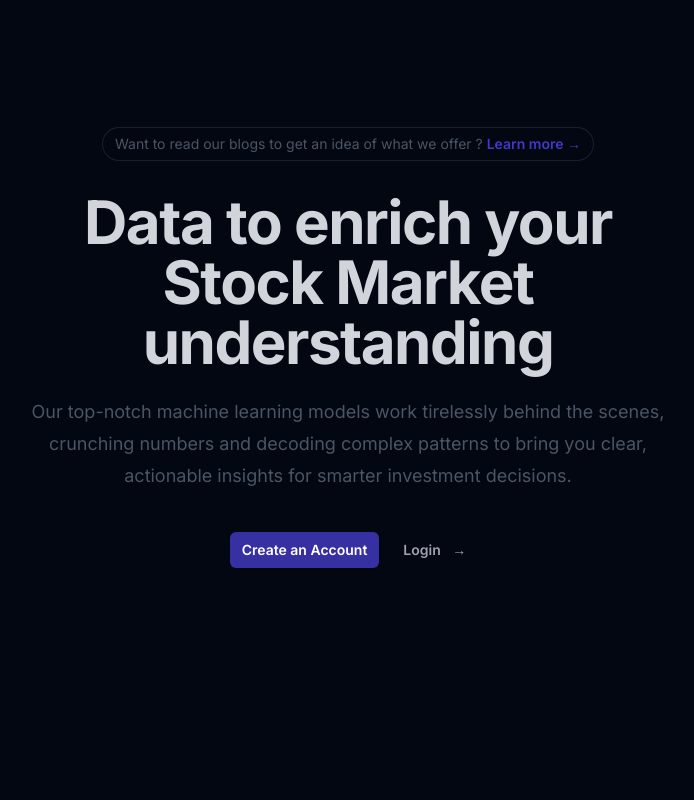
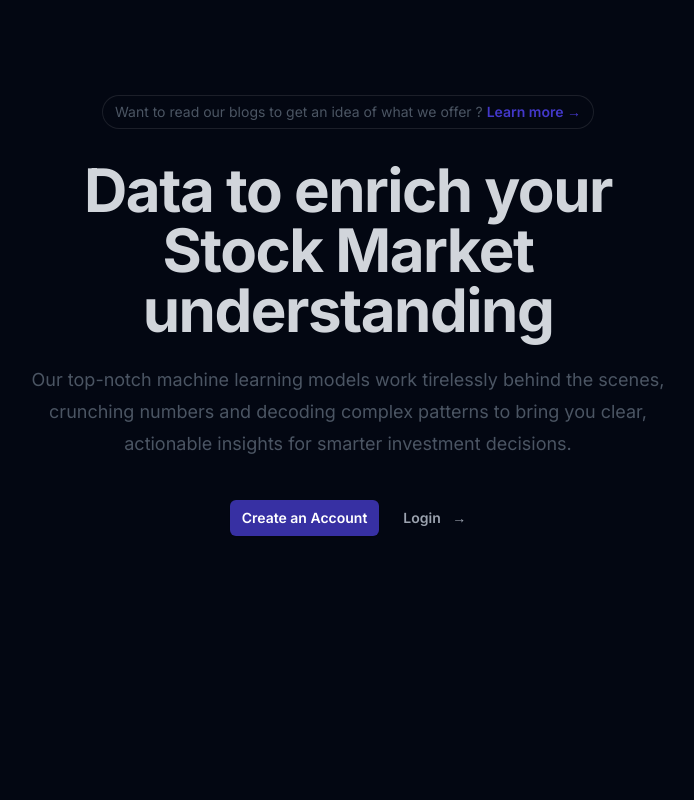
Before and after one commit to AroobaSiddiqi/analytics-nextjs, a Next.js app: page / in a window 1280 px wide. Shown: the top 800 px of the page, without its empty margins (292-986 px from the left). Built offline with nearby package versions, Linux system fonts and the light colour scheme; no server answers.

Commit message:
ui changes

```diff
--- a/src/app/components/header.tsx
+++ b/src/app/components/header.tsx
@@ -228,7 +228,7 @@ export default function Header() {
                 >
                   Log in
                 </a> */}
-                <Button onClick={handleClick} variant="outline">Log out</Button>
+                <Button onClick={handleClick} className="hover:bg-gray-900 bg-gray-800 text-gray-50 border-x border-y border-gray-100">Log out</Button>
               </div>
             </div>
           </div>
--- a/src/app/page.tsx
+++ b/src/app/page.tsx
@@ -14,7 +14,7 @@ export default function Example() {
   };
 
   return (
-    <div className="mx-auto max-w-2xl py-28">
+    <div className="mx-auto max-w-2xl py-20">
       <div className="hidden sm:mb-8 sm:flex sm:justify-center">
         <div className="relative rounded-full px-3 py-1 text-sm leading-6 text-gray-600 ring-1 ring-gray-100/10 hover:ring-gray-100/30">
           Want to read our blogs to get an idea of what we offer ?{" "}
--- a/src/components/ui/card.tsx
+++ b/src/components/ui/card.tsx
@@ -10,7 +10,7 @@ const Card = React.forwardRef<
     ref={ref}
     className={cn(
       "rounded-lg border bg-card text-card-foreground shadow-sm dark:bg-gray-900 hover:dark:bg-indigo-950",
-      "transition-transform duration-200 ease-in-out transform hover:scale-105 hover:shadow-lg hover:cursor-pointer hover:border-gray-300",
+      "transition-transform duration-200 ease-in-out transform hover:scale-105 hover:shadow-lg hover:cursor-pointer",
       className
     )}
     {...props}
```
